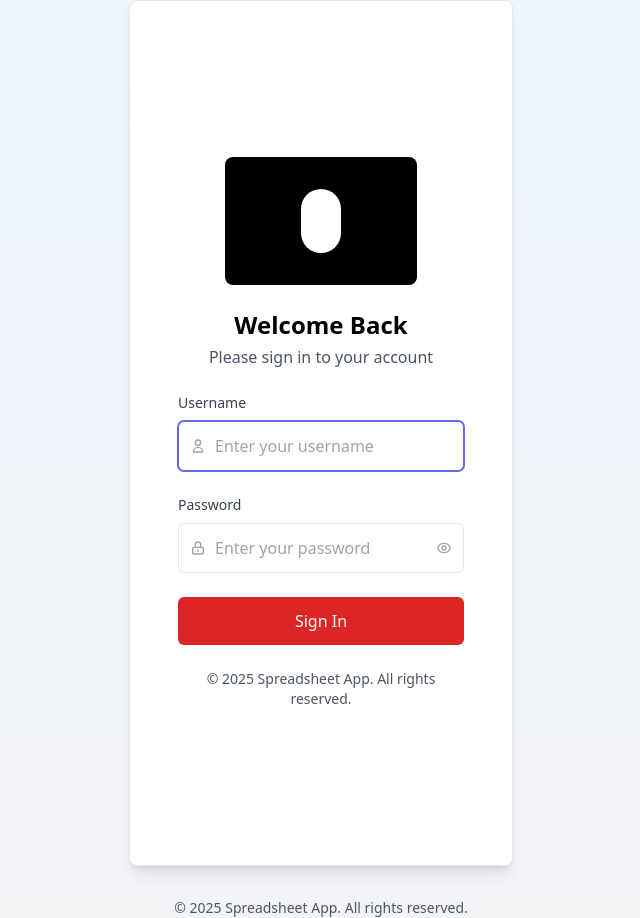
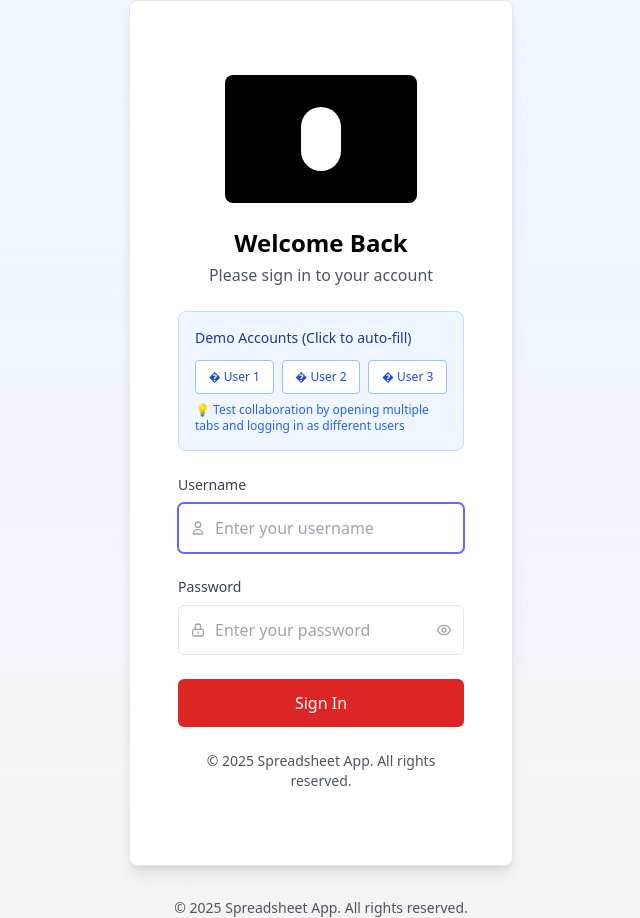
Before and after one commit to 112schauhan/spreadsheet-application, a React (Vite) app in the folder frontend/: page / in a window 1280 px wide. Shown: the whole page, without its empty margins (319-959 px from the left). Built offline with nearby package versions, Linux system fonts and the light colour scheme; no server answers.

Commit message:
refactor:Added demo accounts link for login

```diff
--- a/frontend/src/components/Auth/LoginForm.tsx
+++ b/frontend/src/components/Auth/LoginForm.tsx
@@ -25,6 +25,49 @@ const LoginForm: React.FC = () => {
 
         <h1 className="text-2xl font-bold text-center mb-1">Welcome Back</h1>
         <p className="text-center text-gray-600 mb-6">Please sign in to your account</p>
+
+        {/* Demo Accounts */}
+        <div className="mb-6 p-4 bg-blue-50 border border-blue-200 rounded-lg">
+          <h3 className="text-sm font-medium text-blue-900 mb-3">Demo Accounts (Click to auto-fill)</h3>
+          <div className="grid grid-cols-3 gap-2">
+            <button
+              type="button"
+              onClick={() => {
+                setUsername("user1");
+                setPassword("password1");
+              }}
+              className="text-xs bg-white border border-blue-300 text-blue-700 px-3 py-2 rounded hover:bg-blue-50 transition-colors"
+              disabled={status === "loading" || submitted}
+            >
+              � User 1
+            </button>
+            <button
+              type="button"
+              onClick={() => {
+                setUsername("user2");
+                setPassword("password2");
+              }}
+              className="text-xs bg-white border border-blue-300 text-blue-700 px-3 py-2 rounded hover:bg-blue-50 transition-colors"
+              disabled={status === "loading" || submitted}
+            >
+              � User 2
+            </button>
+            <button
+              type="button"
+              onClick={() => {
+                setUsername("user3");
+                setPassword("password3");
+              }}
+              className="text-xs bg-white border border-blue-300 text-blue-700 px-3 py-2 rounded hover:bg-blue-50 transition-colors"
+              disabled={status === "loading" || submitted}
+            >
+              � User 3
+            </button>
+          </div>
+          <p className="text-xs text-blue-600 mt-2">
+            💡 Test collaboration by opening multiple tabs and logging in as different users
+          </p>
+        </div>
 
         <form onSubmit={handleSubmit} className="space-y-6">
           {/* Username Field */}
```
